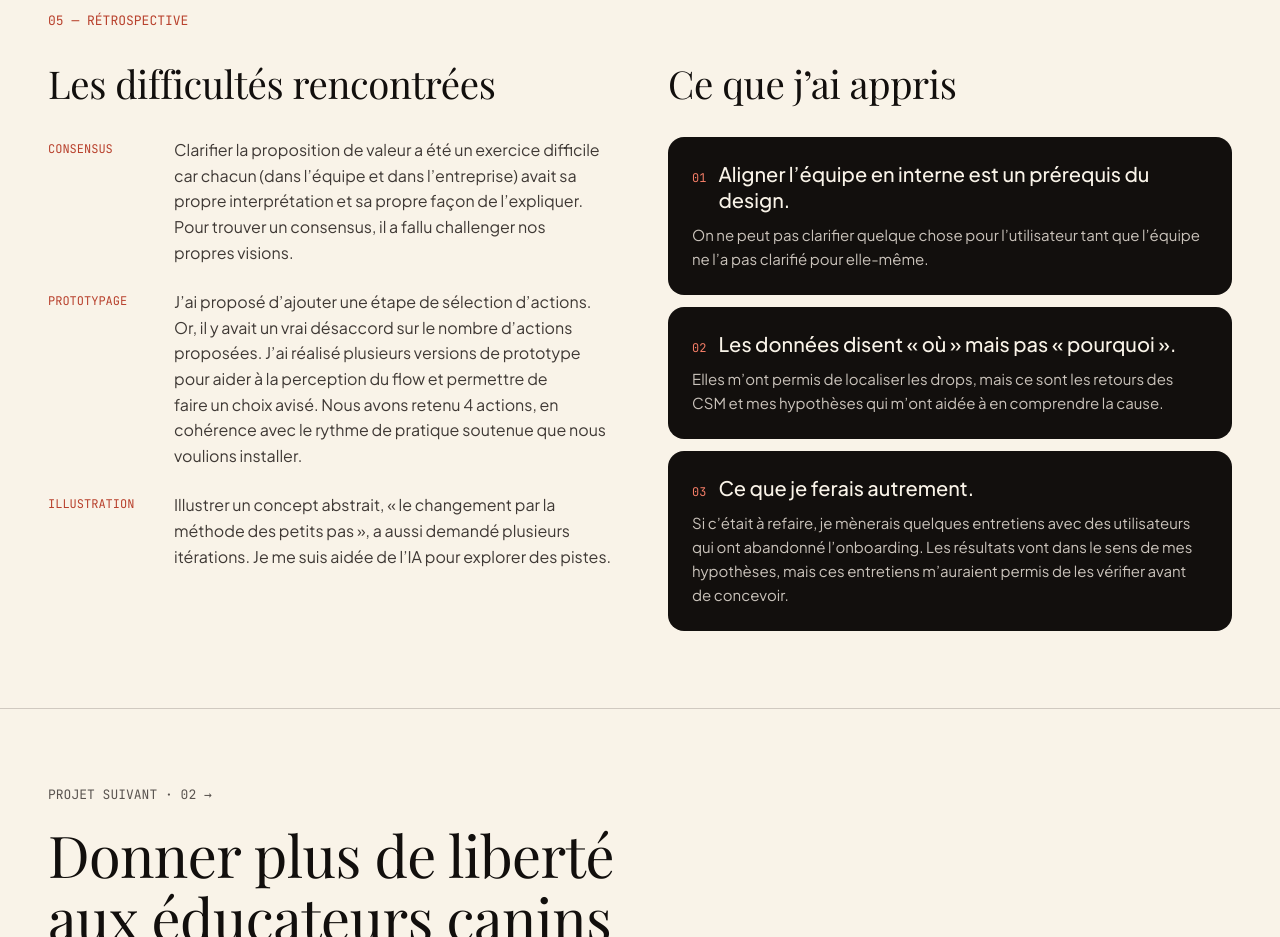
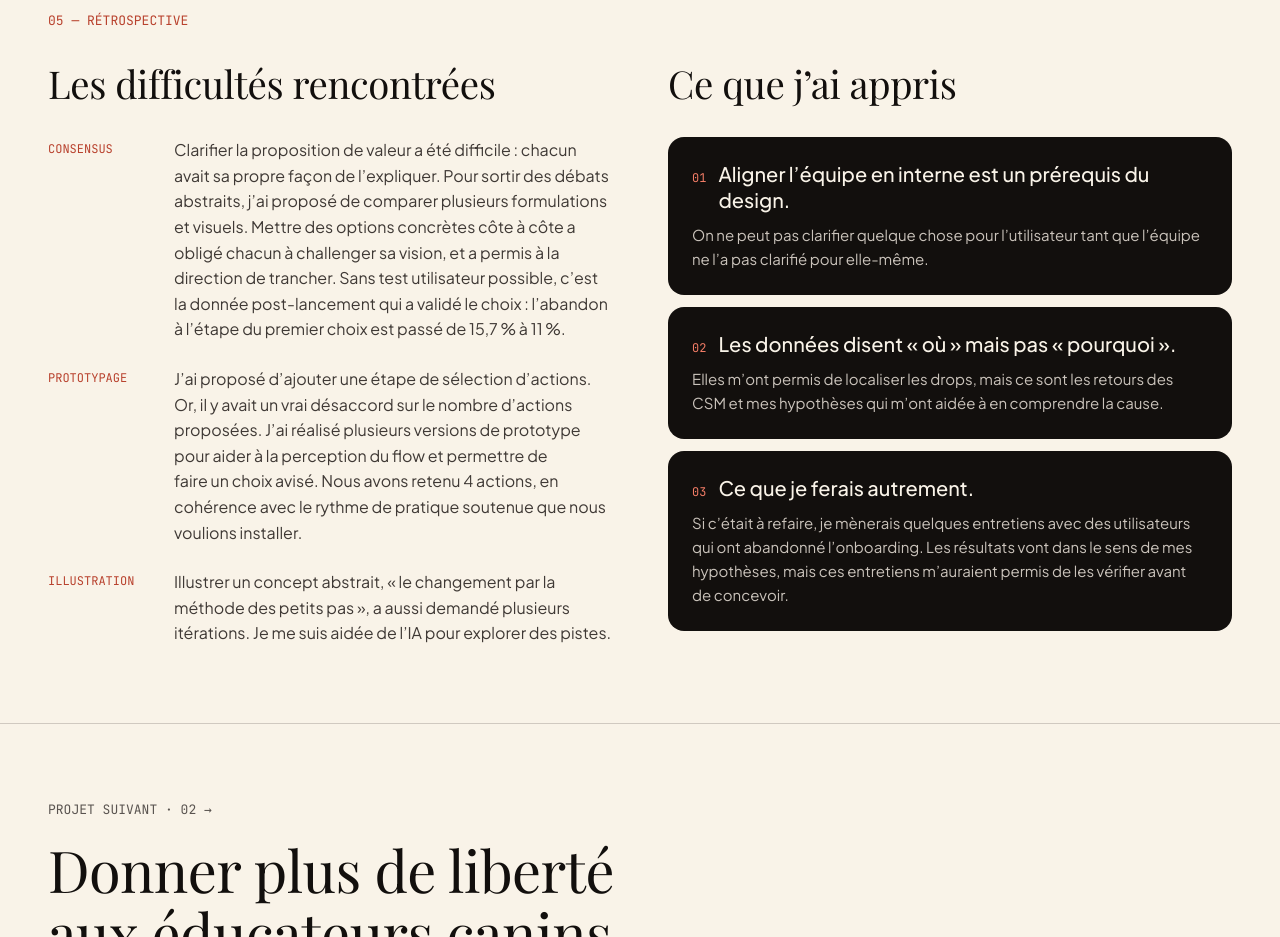
Before and after one commit to elodiedene/portfolio, a plain HTML site: page projet-onboarding.html in a window 1280 px wide. Shown: the part 5560-6497 px from the top of the page. Drawn offline with nearby package versions, Linux system fonts and the light colour scheme; a web font is replaced by a local one.

Commit message:
Onboarding : la difficulté « Consensus » raconte comment la direction a tranché
Comparaison de formulations et visuels côte à côte, puis validation par la
donnée post-lancement (abandon à l'étape du premier choix : 15,7 % → 11 %).

Co-Authored-By: Claude Opus 5.5 <noreply@anthropic.com>

```diff
--- a/projet-onboarding.html
+++ b/projet-onboarding.html
@@ -318,7 +318,7 @@
                 <div>
                     <h3 class="cs-retro-title" data-reveal>Les difficultés rencontrées</h3>
                     <div class="cs-difficulties">
-                        <div class="cs-difficulty" data-reveal><span class="cs-difficulty-label">CONSENSUS</span><p>Clarifier la proposition de valeur a été un exercice difficile car chacun (dans l’équipe et dans l’entreprise) avait sa propre interprétation et sa propre façon de l’expliquer. Pour trouver un consensus, il a fallu challenger nos propres visions.</p></div>
+                        <div class="cs-difficulty" data-reveal><span class="cs-difficulty-label">CONSENSUS</span><p>Clarifier la proposition de valeur a été difficile&nbsp;: chacun avait sa propre façon de l’expliquer. Pour sortir des débats abstraits, j’ai proposé de comparer plusieurs formulations et visuels. Mettre des options concrètes côte à côte a obligé chacun à challenger sa vision, et a permis à la direction de trancher. Sans test utilisateur possible, c’est la donnée post-lancement qui a validé le choix&nbsp;: l’abandon à l’étape du premier choix est passé de 15,7&nbsp;% à 11&nbsp;%.</p></div>
                         <div class="cs-difficulty" data-reveal><span class="cs-difficulty-label">PROTOTYPAGE</span><p>J’ai proposé d’ajouter une étape de sélection d’actions. Or, il y avait un vrai désaccord sur le nombre d’actions proposées. J’ai réalisé plusieurs versions de prototype pour aider à la perception du flow et permettre de faire un choix avisé. Nous avons retenu 4 actions, en cohérence avec le rythme de pratique soutenue que nous voulions installer.</p></div>
                         <div class="cs-difficulty" data-reveal><span class="cs-difficulty-label">ILLUSTRATION</span><p>Illustrer un concept abstrait, «&nbsp;le changement par la méthode des petits pas&nbsp;», a aussi demandé plusieurs itérations. Je me suis aidée de l’IA pour explorer des pistes.</p></div>
                     </div>
```
